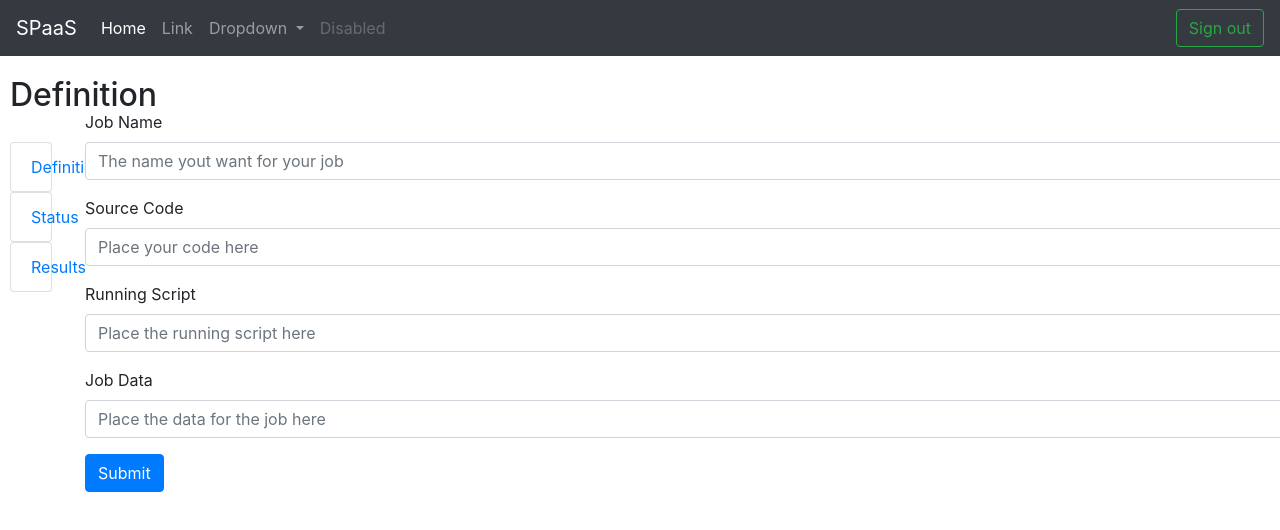
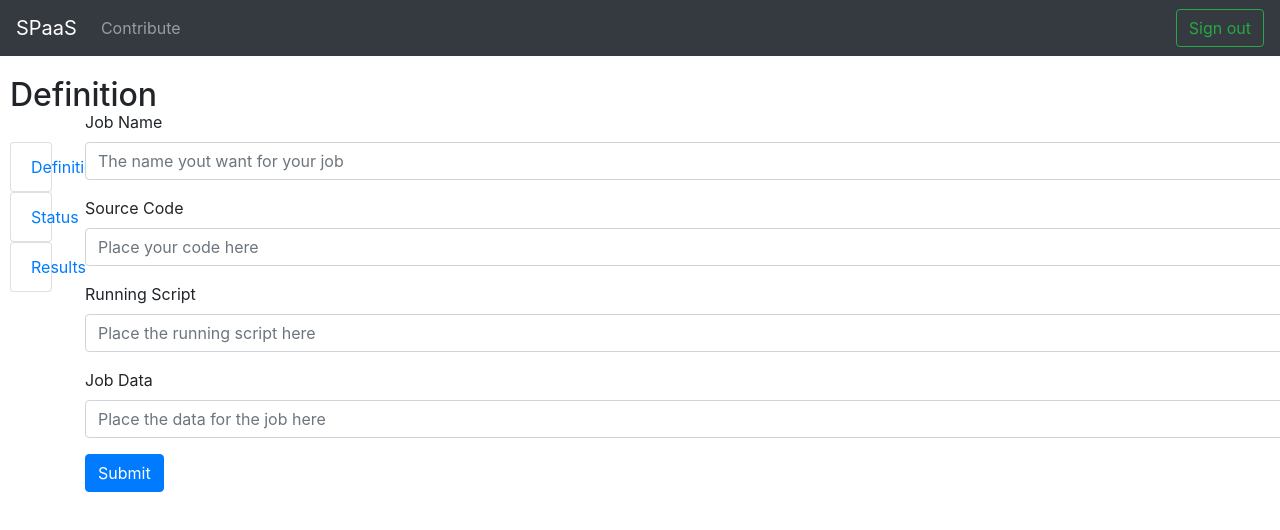
Before and after one commit to Guilhermeslucas/SPaaS, an Angular app in the folder front-end/: page /definition in a window 1280 px wide. Shown: the top 530 px of the page. Built offline with nearby package versions, Linux system fonts and the light colour scheme.

Commit message:
adding a new navbar for all the screens

```diff
--- a/front-end/src/app/definition/definition.component.html
+++ b/front-end/src/app/definition/definition.component.html
@@ -6,25 +6,9 @@
 
         <div class="collapse navbar-collapse" id="navbarSupportedContent">
           <ul class="navbar-nav mr-auto">
-      <li class="nav-item active">
-        <a class="nav-link" href="#">Home <span class="sr-only">(current)</span></a>
-      </li>
+
             <li class="nav-item">
-        <a class="nav-link" href="#">Link</a>
-      </li>
-      <li class="nav-item dropdown">
-        <a class="nav-link dropdown-toggle" href="#" id="navbarDropdown" role="button" data-toggle="dropdown" aria-haspopup="true" aria-expanded="false">
-          Dropdown
-        </a>
-        <div class="dropdown-menu" aria-labelledby="navbarDropdown">
-          <a class="dropdown-item" href="#">Action</a>
-          <a class="dropdown-item" href="#">Another action</a>
-          <div class="dropdown-divider"></div>
-          <a class="dropdown-item" href="#">Something else here</a>
-        </div>
-      </li>
-      <li class="nav-item">
-        <a class="nav-link disabled" href="#">Disabled</a>
+              <a class="nav-link" href="https://github.com/Guilhermeslucas/SPaaS">Contribute</a>
             </li>
           </ul>
           <form class="form-inline my-2 my-lg-0">
--- a/front-end/src/app/results/results.component.html
+++ b/front-end/src/app/results/results.component.html
@@ -6,25 +6,9 @@
 
     <div class="collapse navbar-collapse" id="navbarSupportedContent">
       <ul class="navbar-nav mr-auto">
-        <li class="nav-item active">
-          <a class="nav-link" href="#">Home <span class="sr-only">(current)</span></a>
-        </li>
+
         <li class="nav-item">
-          <a class="nav-link" href="#">Link</a>
-        </li>
-        <li class="nav-item dropdown">
-          <a class="nav-link dropdown-toggle" href="#" id="navbarDropdown" role="button" data-toggle="dropdown" aria-haspopup="true" aria-expanded="false">
-            Dropdown
-          </a>
-          <div class="dropdown-menu" aria-labelledby="navbarDropdown">
-            <a class="dropdown-item" href="#">Action</a>
-            <a class="dropdown-item" href="#">Another action</a>
-            <div class="dropdown-divider"></div>
-            <a class="dropdown-item" href="#">Something else here</a>
-          </div>
-        </li>
-        <li class="nav-item">
-          <a class="nav-link disabled" href="#">Disabled</a>
+          <a class="nav-link" href="https://github.com/Guilhermeslucas/SPaaS">Contribute</a>
         </li>
       </ul>
       <form class="form-inline my-2 my-lg-0">
--- a/front-end/src/app/status/status.component.html
+++ b/front-end/src/app/status/status.component.html
@@ -6,25 +6,9 @@
 
     <div class="collapse navbar-collapse" id="navbarSupportedContent">
       <ul class="navbar-nav mr-auto">
-        <li class="nav-item active">
-          <a class="nav-link" href="#">Home <span class="sr-only">(current)</span></a>
-        </li>
+
         <li class="nav-item">
-          <a class="nav-link" href="#">Link</a>
-        </li>
-        <li class="nav-item dropdown">
-          <a class="nav-link dropdown-toggle" href="#" id="navbarDropdown" role="button" data-toggle="dropdown" aria-haspopup="true" aria-expanded="false">
-            Dropdown
-          </a>
-          <div class="dropdown-menu" aria-labelledby="navbarDropdown">
-            <a class="dropdown-item" href="#">Action</a>
-            <a class="dropdown-item" href="#">Another action</a>
-            <div class="dropdown-divider"></div>
-            <a class="dropdown-item" href="#">Something else here</a>
-          </div>
-        </li>
-        <li class="nav-item">
-          <a class="nav-link disabled" href="#">Disabled</a>
+          <a class="nav-link" href="https://github.com/Guilhermeslucas/SPaaS">Contribute</a>
         </li>
       </ul>
       <form class="form-inline my-2 my-lg-0">
@@ -32,7 +16,6 @@
       </form>
     </div>
   </nav>
-
   <div class="pagetitle">
       <h2>Status</h2>
   </div>
```
Lines whose indentation alone changed are shown as unchanged.
